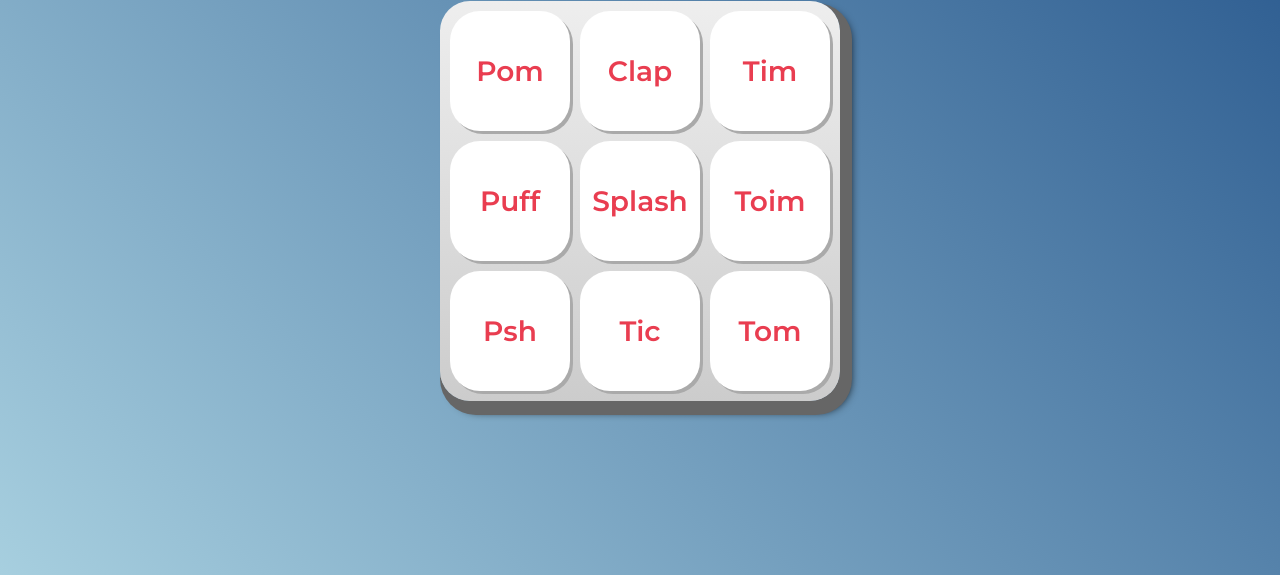
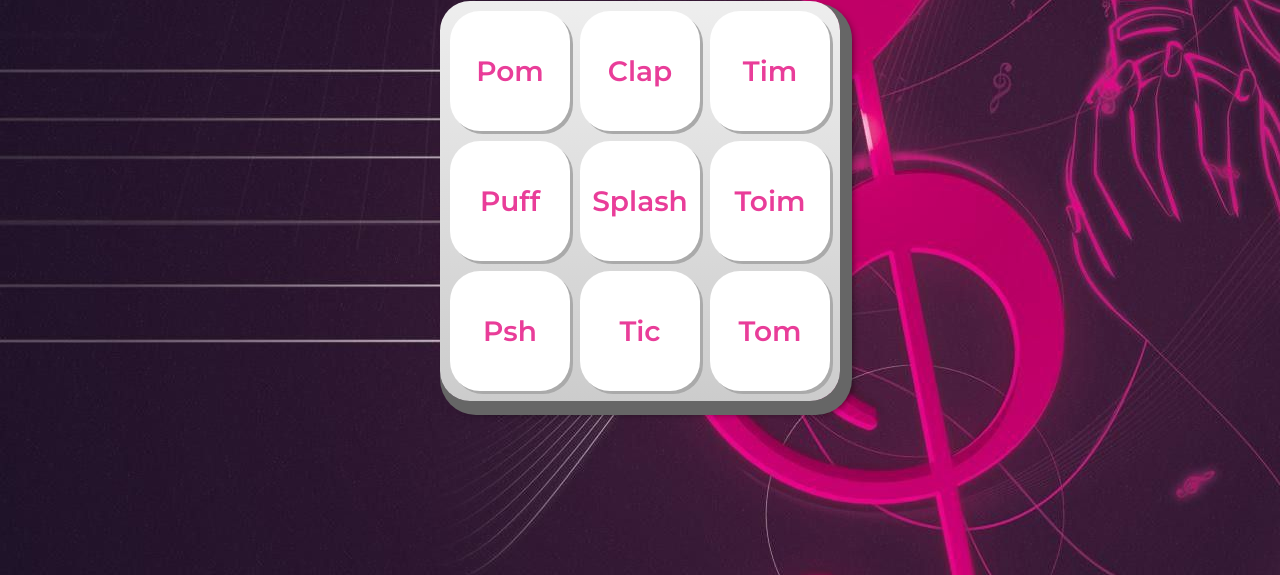
Before and after one commit to jumotac/alura-mid, a plain HTML site: page index.html in a window 1280 px wide. Shown: the part 225-800 px from the top of the page. Drawn offline with Linux system fonts and the light colour scheme.

Commit message:
ajuste no layout

```diff
--- a/css/estilos.css
+++ b/css/estilos.css
@@ -1,14 +1,17 @@
 :root {
   --cinza: #aaa;
-  --vermelha: #e93d50;
+  --vermelha: #e93d99;
   --vermelha-escura: #af303f;
   --branca: #fff;
-  --luz: rgb(229, 255, 0);
+  --luz: rgb(0, 255, 247);
 }
 
 body {
   align-items: center;
-  background: linear-gradient(45deg, #a7cfdf 0%,#23538a 100%);
+  background-image:
+  url('/images/music-6.jpg');
+  background-repeat: no-repeat;
+  background-position: center top -20em;
   display: flex;
   justify-content: center;
   flex-direction: column;
```
Also changed, not shown: images/alura-mid.png (added), images/music-6.jpg (added), 1 other file.
